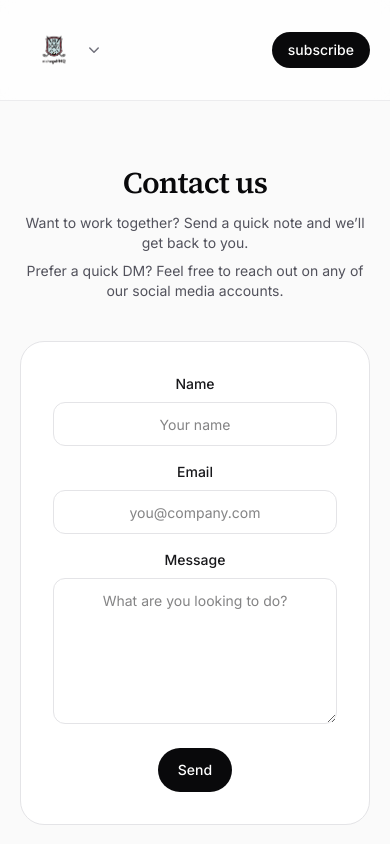
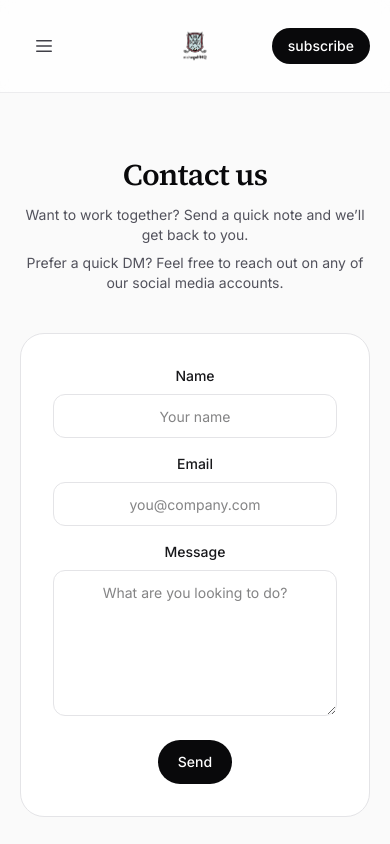
Before and after one commit to chazymarketing/nichegolfhq-next, a Next.js app: page /contact in a window 390 px wide. Shown: the top 844 px of the page. Built offline with nearby package versions, Linux system fonts and the light colour scheme.

Commit message:
Header: center logo; hamburger menu left; remove home hero logo

```diff
--- a/src/app/page.tsx
+++ b/src/app/page.tsx
@@ -1,4 +1,3 @@
-import Image from "next/image";
 import Link from "next/link";
 import { SiteShell } from "@/components/SiteShell";
 import { IssueCard } from "@/components/IssueCard";
@@ -24,18 +23,6 @@ export default async function Home() {
             <p className="mx-auto mt-4 max-w-xl text-lg leading-8 text-zinc-600">
               nichegolfHQ covers the corners of the competitive amateur game that the golf media currently ignores.
             </p>
-
-            <div className="mt-10 flex justify-center">
-              <Image
-                src="/brand/nichegolfhq/logo-v2.png"
-                alt="nichegolfHQ"
-                width={320}
-                height={64}
-                className="h-32 w-auto md:h-40"
-                priority
-              />
-            </div>
-
             {/* buttons removed */}
           </div>
         </div>
--- a/src/components/SiteShell.tsx
+++ b/src/components/SiteShell.tsx
@@ -25,31 +25,21 @@ export function SiteShell({
       ? brandSlug
       : "nichegolfhq";
 
+  const logoSrc = headerBrand === "nichegolfhq" ? "/brand/nichegolfhq/logo-v2.png" : `/brand/${headerBrand}/logo.png`;
+
   return (
     <div className="min-h-screen bg-zinc-50 text-zinc-950 antialiased">
       <header className="sticky top-0 z-50 border-b border-zinc-200/70 bg-white/70 backdrop-blur">
-        <div className="mx-auto flex w-full max-w-6xl items-center justify-between px-5 py-5">
+        <div className="mx-auto grid w-full max-w-6xl grid-cols-3 items-center px-5 py-5">
+          {/* left: menu */}
+          <div className="flex items-center justify-start">
             <details className="group relative">
-            <summary className="flex cursor-pointer list-none items-center gap-2 rounded-xl px-3 py-2 hover:bg-zinc-100 focus:outline-none focus-visible:ring-2 focus-visible:ring-zinc-400/60">
-              <Image
-                src={
-                  headerBrand === "nichegolfhq" ? "/brand/nichegolfhq/logo-v2.png" : `/brand/${headerBrand}/logo.png`
-                }
-                alt={headerBrand === "nichegolfhq" ? "nichegolfHQ" : headerBrand}
-                width={300}
-                height={60}
-                priority
-                className="h-11 w-auto md:h-14"
-              />
-              <span className="sr-only">Open brand menu</span>
-              <svg
-                aria-hidden="true"
-                viewBox="0 0 20 20"
-                className="h-5 w-5 text-zinc-500 transition-transform duration-150 group-open:rotate-180"
-              >
+              <summary className="inline-flex cursor-pointer list-none items-center justify-center rounded-xl p-3 hover:bg-zinc-100 focus:outline-none focus-visible:ring-2 focus-visible:ring-zinc-400/60">
+                <span className="sr-only">Open menu</span>
+                <svg aria-hidden="true" viewBox="0 0 24 24" className="h-6 w-6 text-zinc-700">
                   <path
                     fill="currentColor"
-                  d="M5.25 7.5a.75.75 0 0 1 1.06 0L10 11.19l3.69-3.69a.75.75 0 1 1 1.06 1.06l-4.22 4.22a.75.75 0 0 1-1.06 0L5.25 8.56a.75.75 0 0 1 0-1.06Z"
+                    d="M4 6.75A.75.75 0 0 1 4.75 6h14.5a.75.75 0 0 1 0 1.5H4.75A.75.75 0 0 1 4 6.75Zm0 5.25A.75.75 0 0 1 4.75 11.25h14.5a.75.75 0 0 1 0 1.5H4.75A.75.75 0 0 1 4 12Zm.75 4.5a.75.75 0 0 0 0 1.5h14.5a.75.75 0 0 0 0-1.5H4.75Z"
                   />
                 </svg>
               </summary>
@@ -97,10 +87,24 @@ export function SiteShell({
                 </div>
               </div>
             </details>
+          </div>
 
-          <div className="hidden md:block" />
+          {/* center: brand logo */}
+          <div className="flex items-center justify-center">
+            <Link href={headerBrand === "nichegolfhq" ? "/" : `/${headerBrand}`} className="rounded-xl px-2 py-1">
+              <Image
+                src={logoSrc}
+                alt={headerBrand === "nichegolfhq" ? "nichegolfHQ" : headerBrand}
+                width={300}
+                height={60}
+                priority
+                className="h-11 w-auto md:h-14"
+              />
+            </Link>
+          </div>
 
-          <div className="flex items-center gap-2">
+          {/* right: subscribe */}
+          <div className="flex items-center justify-end">
             <Link
               href="/subscribe"
               className="rounded-full bg-zinc-950 px-4 py-2 text-sm font-medium text-white hover:bg-zinc-800"
```
Lines whose indentation alone changed are shown as unchanged.
